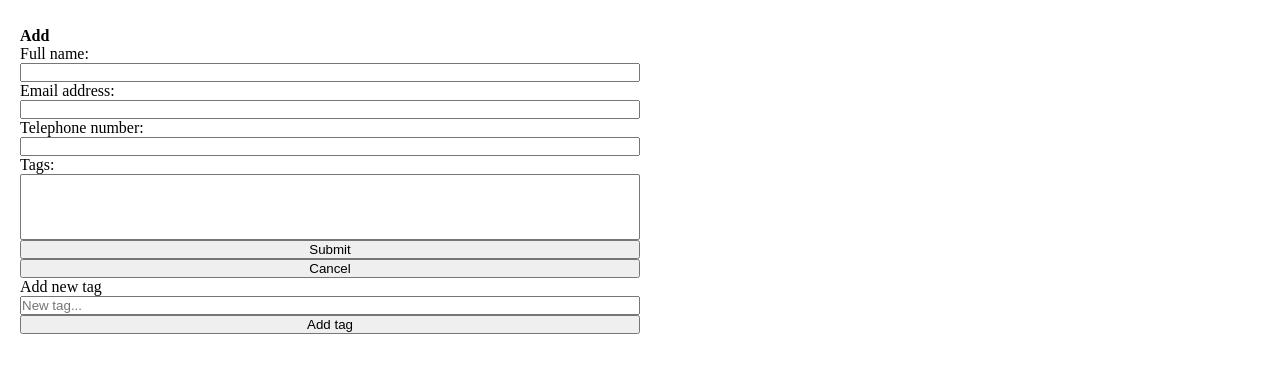
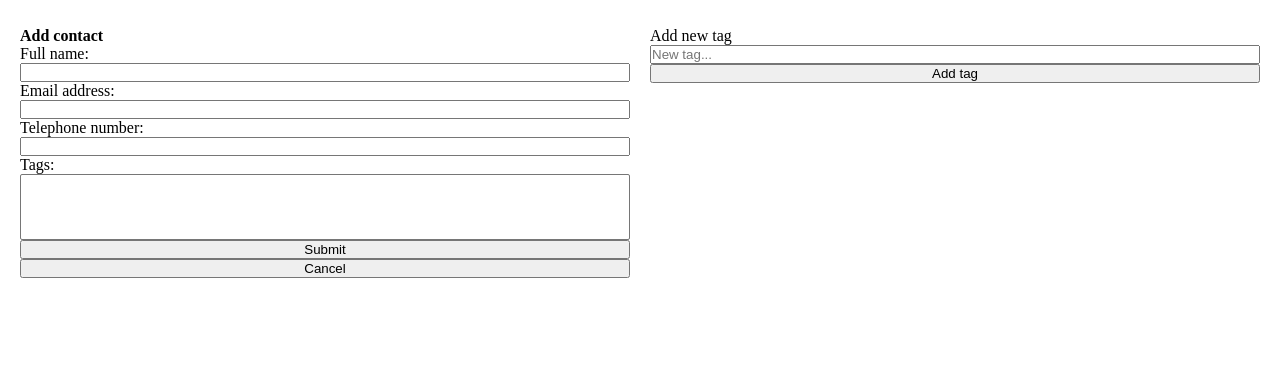
Before and after one commit to scogra17/contact_manager, a website with bundled scripts: page public/index.html in a window 1280 px wide. Both pictures are taken after a click on the link "Add Contact". Shown: the part 60-432 px from the top of the page. Built offline with nearby package versions, Linux system fonts and the light colour scheme; files whose address does not match are found by name.

Commit message:
Implement additional styles

```diff
--- a/public/javascripts/view.js
+++ b/public/javascripts/view.js
@@ -14,6 +14,7 @@ export default class View {
     this.main = document.querySelector('main');
     this.header = document.querySelector('header');
     this.controlBar = this.createControlBar();
+    this.formsContainer = this.createFormsContainer();
     this.title = this.createTitle('Contact Manager', 'h1');
     this.searchInput = this.createSearchInput();
     this.tagDropdown = this.createTagDropdown();
@@ -46,6 +47,13 @@ export default class View {
     return elem;
   }
 
+  createFormsContainer() {
+    let elem = this.createElement('div');
+    elem.id = 'forms-container'
+
+    return elem;
+  }
+
   createButton(text) {
     let elem = this.createElement('a');
     elem.setAttribute('href', '#');
@@ -58,11 +66,11 @@ export default class View {
   }
 
   createEditContactForm() {
-    return this.createContactForm('Edit');
+    return this.createContactForm('Edit contact');
   }
 
   createAddContactForm() {
-    return this.createContactForm('Add');
+    return this.createContactForm('Add contact');
   }
 
   createAddTagsForm() {
@@ -92,15 +100,19 @@ export default class View {
   }
 
   displayEditContactForm(contact, tags) {
+    this.clearElementChildren(this.formsContainer);
     this.populateFormWithJSON(this.editContactForm, contact);
     this.populateFormWithTags(this.editContactForm, tags);
     this.markSelectedTags(this.editContactForm, contact);
-    this.main.append(this.editContactForm);
+    this.formsContainer.append(this.editContactForm);
+    this.main.append(this.formsContainer);
   }
 
   displayAddContactForm(tags) {
-    this.populateFormWithTags(this.addContactForm, tags)
-    this.main.append(this.addContactForm);
+    this.clearElementChildren(this.formsContainer);
+    this.populateFormWithTags(this.addContactForm, tags);
+    this.formsContainer.append(this.addContactForm);
+    this.main.append(this.formsContainer);
   }
 
   displayTag(tag) {
@@ -109,7 +121,7 @@ export default class View {
   }
 
   displayAddTagForm() {
-    this.main.append(this.addTagsForm);
+    this.formsContainer.append(this.addTagsForm);
   }
 
   displayHomeDOMElements() {
@@ -185,7 +197,6 @@ export default class View {
   }
 
   clearMainDisplay() {
-    // this._resetSearchInput();
     this.clearElementChildren(this.main);
   }
 
@@ -301,7 +312,7 @@ export default class View {
   // Helper methods
 
   createContactForm(title, contact = {}) {
-    let elem = this.createElement('div', `${title.toLowerCase()}-contact-form`);
+    let elem = this.createElement('div', 'contact-form');
     let heading = this.createTitle(title, 'h3');
     elem.innerHTML = this.formTemplate(contact);
     elem.insertBefore(heading, elem.firstChild)
--- a/public/stylesheets/styles.css
+++ b/public/stylesheets/styles.css
@@ -9,11 +9,21 @@ h1 {
   margin-bottom: 30px;
 }
 
+.error-message {
+  color: red;
+}
+
 #control-bar {
   display: grid;
   grid-template-columns: repeat(auto-fit, minmax(120px, 1fr));
   column-gap: 20px;
   row-gap: 10px;
+}
+
+#forms-container {
+  display: grid;
+  grid-template-columns: 1fr 1fr;
+  column-gap: 20px;
 }
 
 .contact-card {
@@ -27,8 +37,11 @@ h1 {
   margin-top: 30px;
 }
 
+#tag-form {
+  max-height: .2vh;
+}
+
 form {
   display: grid;
   grid-template-columns: 1fr;
-  max-width: 50%;
 }
```
